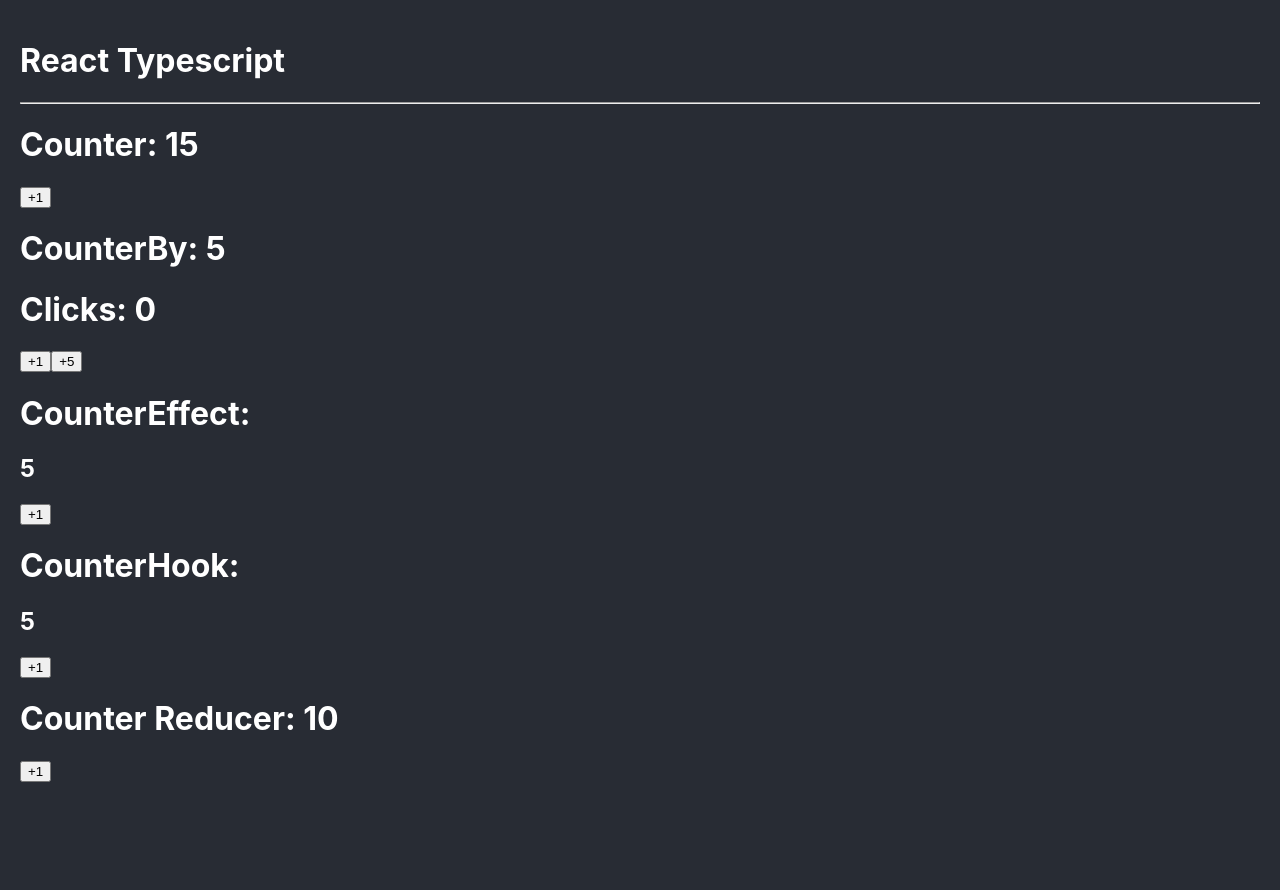
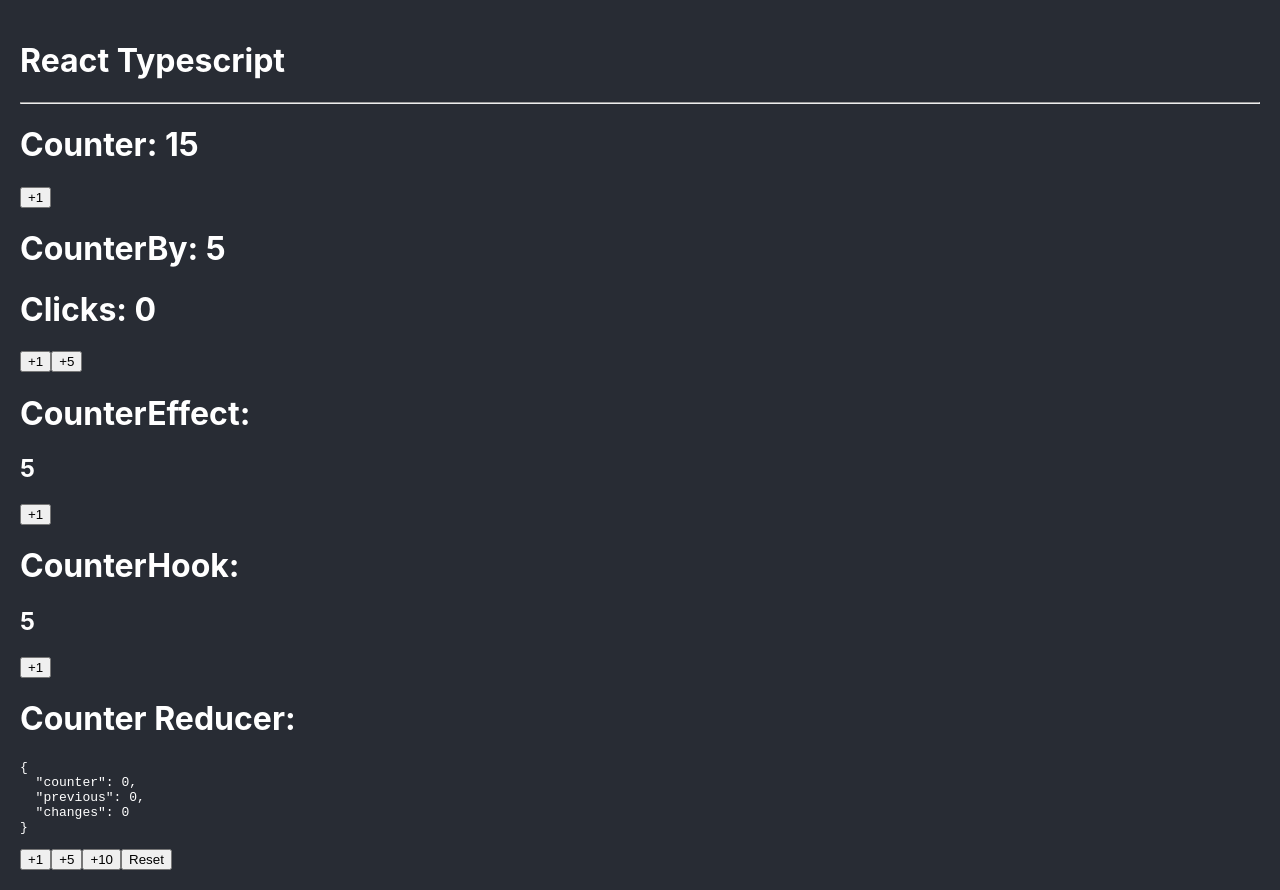
Before and after one commit to amontalvof/react-typescript-bases, a React (Create React App) app: page / in a window 1280 px wide. Before the commit the page ends 802 px from the top, so only its background shows below. Built offline with nearby package versions, Linux system fonts and the light colour scheme.

Commit message:
feat: IncreaseBy - Action

```diff
--- a/src/components/CounterReducer.tsx
+++ b/src/components/CounterReducer.tsx
@@ -7,9 +7,9 @@
 }
 
 const INITIAL_STATE: ICounterState = {
-    counter: 10,
-    previous: 10,
-    changes: 10,
+    counter: 0,
+    previous: 0,
+    changes: 0,
 };
 
 type CounterAction =
@@ -25,6 +25,7 @@
     state: ICounterState,
     action: CounterAction
 ): ICounterState => {
+    const { counter, changes } = state;
     switch (action.type) {
         case 'reset':
             return {
@@ -32,23 +33,36 @@
                 changes: 0,
                 previous: 0,
             };
-
+        case 'increaseBy':
+            return {
+                counter: counter + action.payload.value,
+                changes: changes + 1,
+                previous: counter,
+            };
         default:
             return state;
     }
 };
 
 const CounterReducer = () => {
-    const [{ counter }, dispatch] = useReducer(reducer, INITIAL_STATE);
+    const [counterState, dispatch] = useReducer(reducer, INITIAL_STATE);
 
-    const handleClick = () => {
+    const handleReset = () => {
         dispatch({ type: 'reset' });
+    };
+
+    const increaseBy = (value: number) => {
+        dispatch({ type: 'increaseBy', payload: { value } });
     };
 
     return (
         <>
-            <h1>Counter Reducer: {counter}</h1>
-            <button onClick={handleClick}>+1</button>
+            <h1>Counter Reducer:</h1>
+            <pre>{JSON.stringify(counterState, null, 2)}</pre>
+            <button onClick={() => increaseBy(1)}>+1</button>
+            <button onClick={() => increaseBy(5)}>+5</button>
+            <button onClick={() => increaseBy(10)}>+10</button>
+            <button onClick={handleReset}>Reset</button>
         </>
     );
 };
```
